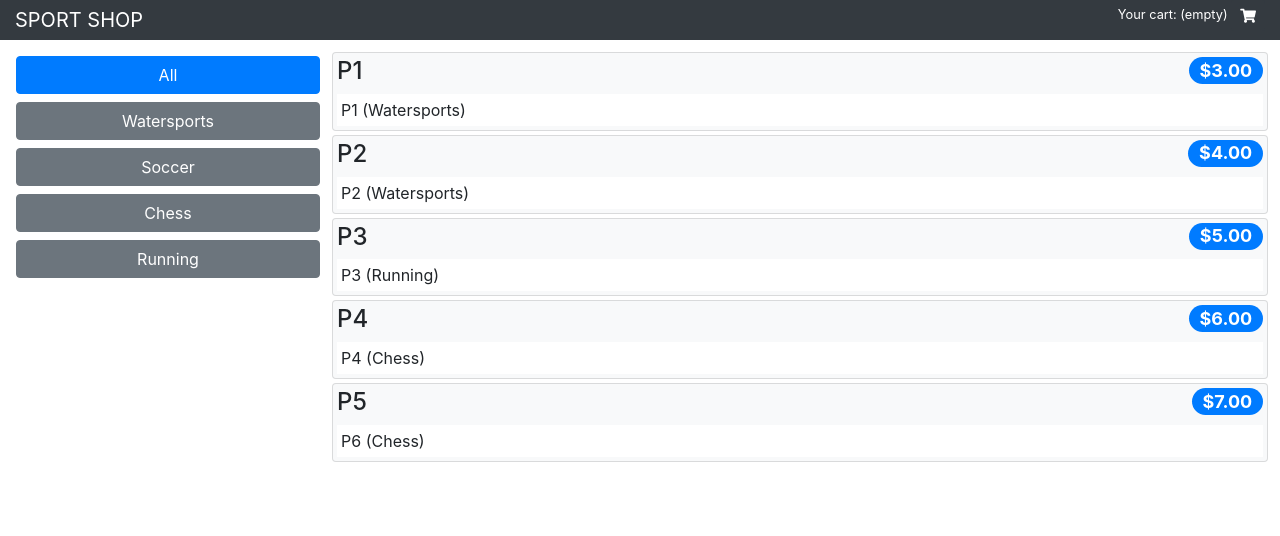
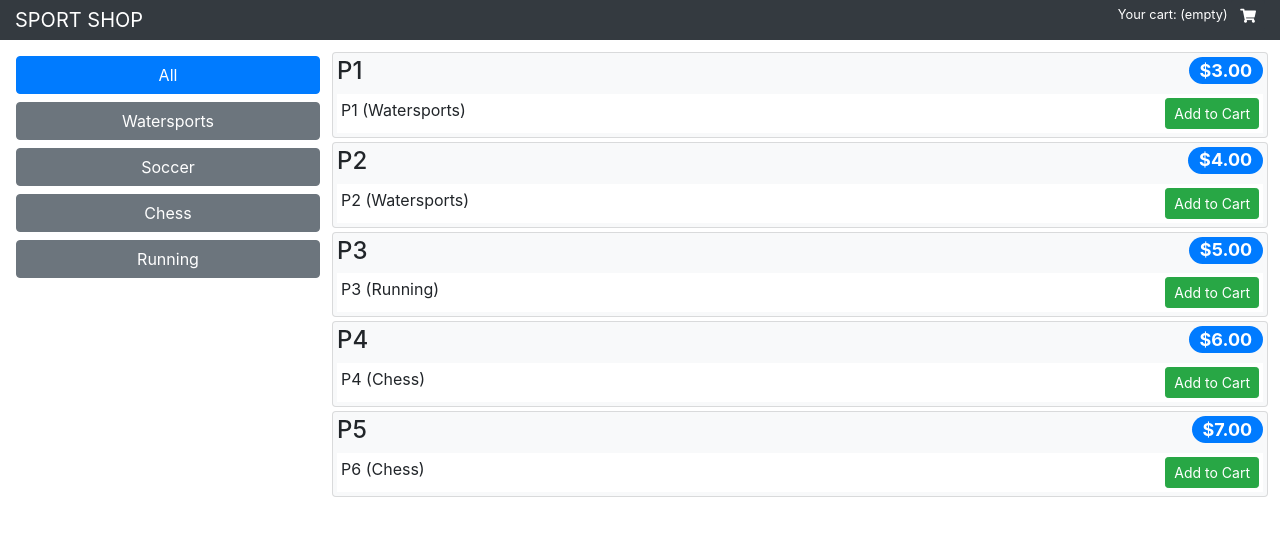
Before and after one commit to dejimania/sports-shop, a React (Create React App) app: page /shop/products in a window 1280 px wide. Shown: the top 536 px of the page. Built offline with nearby package versions, Linux system fonts and the light colour scheme.

Commit message:
Add a button alongside the description of each product produced by the ProductList component

```diff
--- a/src/shop/ProductList.js
+++ b/src/shop/ProductList.js
@@ -16,6 +16,11 @@ export class ProductList extends Component {
           </h4>
           <div className="card-text bg-white p-1">
             { p.description }
+            <button className="btn btn-success btn-sm float-right"
+              onClick={ () => this.props.addToCart(p) }
+            >
+              Add to Cart
+            </button>
           </div>
         </div>
       })
```
